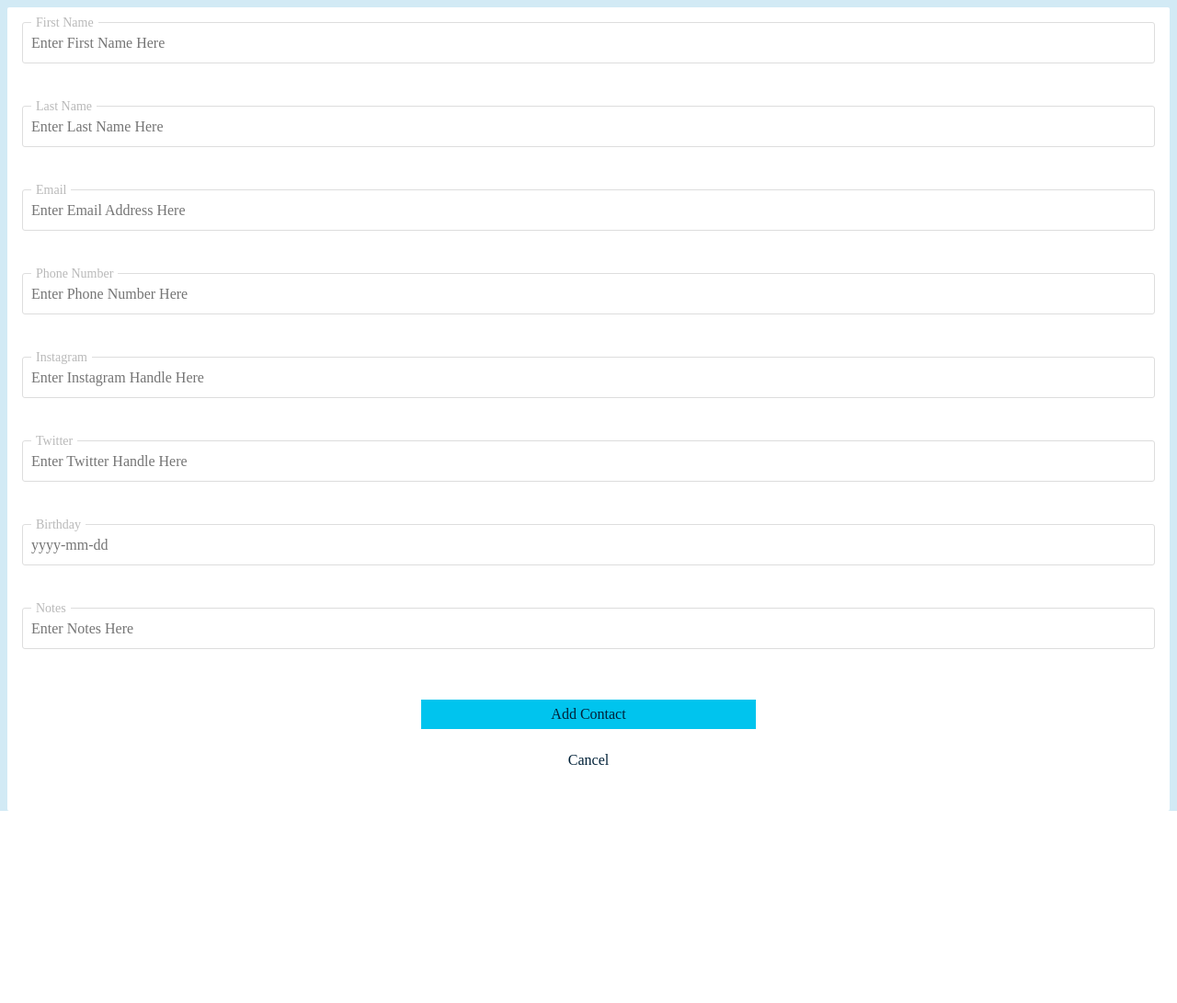
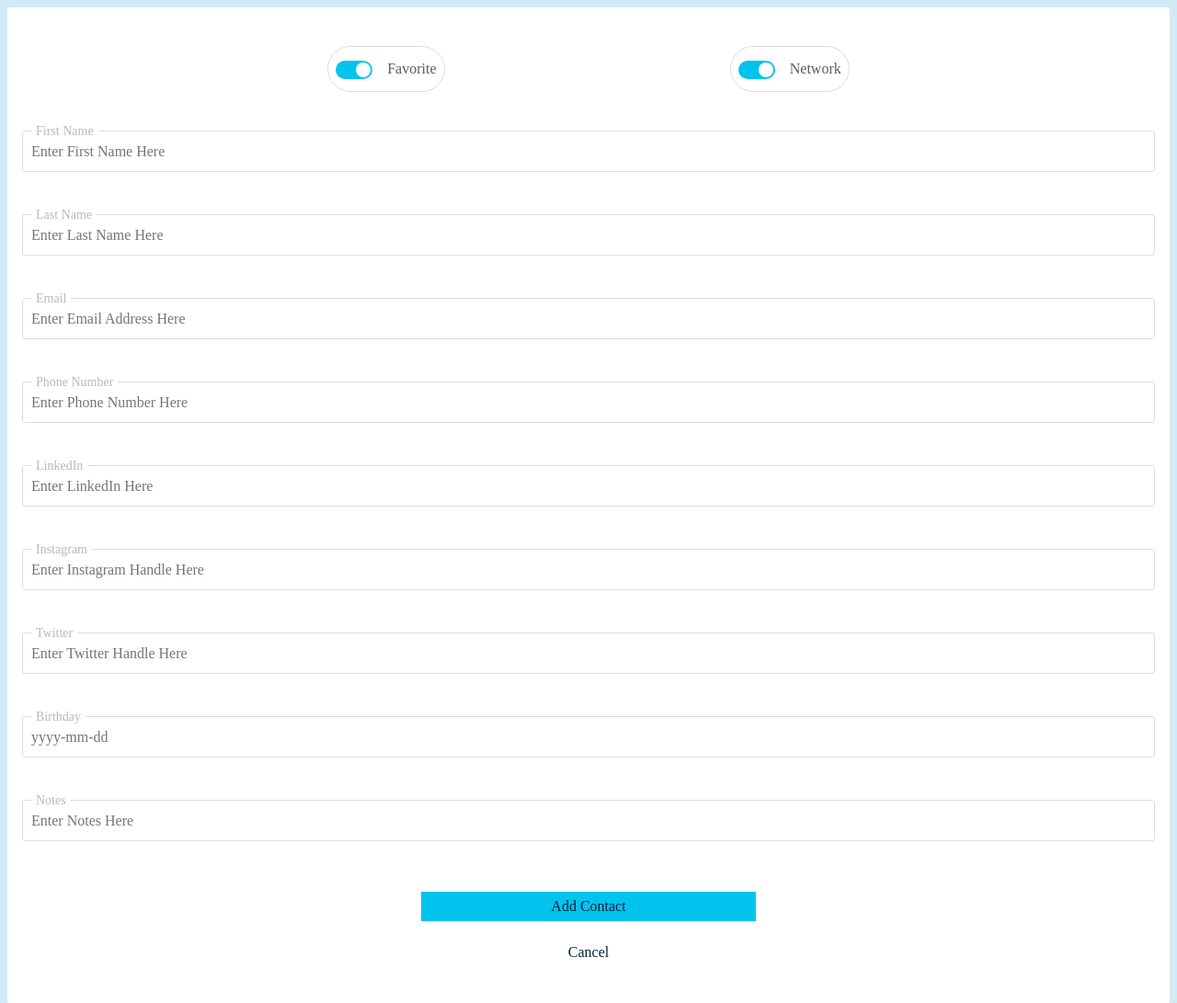
Before and after one commit to chingu-voyages/v38-toucans-team-01, a PHP site: page / in a window 1280 px wide, after a click that opens the changed part. Shown: the whole page at 92% size. Before the commit the page ends 882 px from the top, so only its background shows below. Run offline with PHP 8.4, Linux system fonts and the light colour scheme; some libraries are stand-ins or nearby versions.

Commit message:
create favorite and network buttons, add linkedin to contact form

```diff
--- a/main/css/stylemain.css
+++ b/main/css/stylemain.css
@@ -110,6 +110,83 @@ a {
 }
 
 /* CSS to beautify new contact form */
+
+#toggles {
+    display: flex;
+    flex-direction: row;
+    justify-content: space-evenly;
+    margin: .5rem;
+    padding: 1rem;
+    border: none;
+    background-color: #fff;
+}
+
+.toggles {
+    display: flex;
+    justify-content: space-evenly;
+    align-items: center;
+    gap: 1rem;
+    background-color: #fff;
+    border: 1px #DDDDDD solid;
+    border-radius: 25px;
+    padding: 8px;
+}
+
+.toggles > span {
+    color: #5C5C5C;
+}
+
+.toggles:hover {
+    min-height: auto;
+    background-color: #fff;
+}
+
+.toggle-control {
+    display: block;
+    position: relative;
+    padding-left: 40px;
+    margin-bottom: 18px;
+    cursor: pointer;
+    font-size: 1rem;
+    -webkit-user-select: none;
+       -moz-user-select: none;
+        -ms-user-select: none;
+            user-select: none;
+  }
+  .toggle-control input {
+    position: absolute;
+    opacity: 0;
+    cursor: pointer;
+    height: 0;
+    width: 0;
+  }
+  .toggle-control input:checked ~ .control {
+    background-color: #00C4EE;
+  }
+  .toggle-control input:checked ~ .control:after {
+    left: 22px;
+  }
+  .toggle-control .control {
+    position: absolute;
+    top: 0;
+    left: 0;
+    height: 20px;
+    width: 40px;
+    border-radius: 25px;
+    background-color: darkgray;
+    transition: background-color 0.15s ease-in;
+  }
+  .toggle-control .control:after {
+    content: "";
+    position: absolute;
+    left: 5px;
+    top: 2px;
+    width: 16px;
+    height: 16px;
+    border-radius: 25px;
+    background: white;
+    transition: left 0.15s ease-in;
+  }
 
 .form {
 	min-width: fit-content;
--- a/main/index.html
+++ b/main/index.html
@@ -35,6 +35,22 @@
     <section id="newContact">
         <form class="form">
             <ul>
+                <li id="toggles">
+                    <div class="toggles">
+                        <label class="toggle-control">
+                            <input id="favorite" type="checkbox" checked="checked">
+                            <span class="control"></span>
+                        </label>
+                        <span>Favorite</span>
+                    </div>
+                    <div class="toggles">
+                        <label class="toggle-control">
+                            <input id="network" type="checkbox" checked="checked">
+                            <span class="control"></span>
+                        </label>
+                        <span>Network</span>
+                    </div>
+                </li>
                 <li>
                     <label for="first-name">First Name</label>
                     <input id="firstName" type="text" placeholder="Enter First Name Here" name="first-name">
@@ -52,6 +68,10 @@
                     <input id="number" type="text" placeholder="Enter Phone Number Here" name="phone-number">
                 </li>
                 <li>
+                    <label for="linkedin">LinkedIn</label>
+                    <input id="linkedin" type="text" placeholder="Enter LinkedIn Here" name="linkedin">
+                </li>
+                <li>
                     <label for="instagram">Instagram</label>
                     <input id="insta" type="text" placeholder="Enter Instagram Handle Here" name="instagram">
                 </li>
@@ -62,7 +82,6 @@
                 <li>
                     <label for="birthday">Birthday</label>
                     <input id="birthday" type="text" placeholder="yyyy-mm-dd" name="birthday">
-                    <!-- <span>Enter Birthday Here</span> -->
                 </li>
                 <li>
                     <label for="notes">Notes</label>
```
